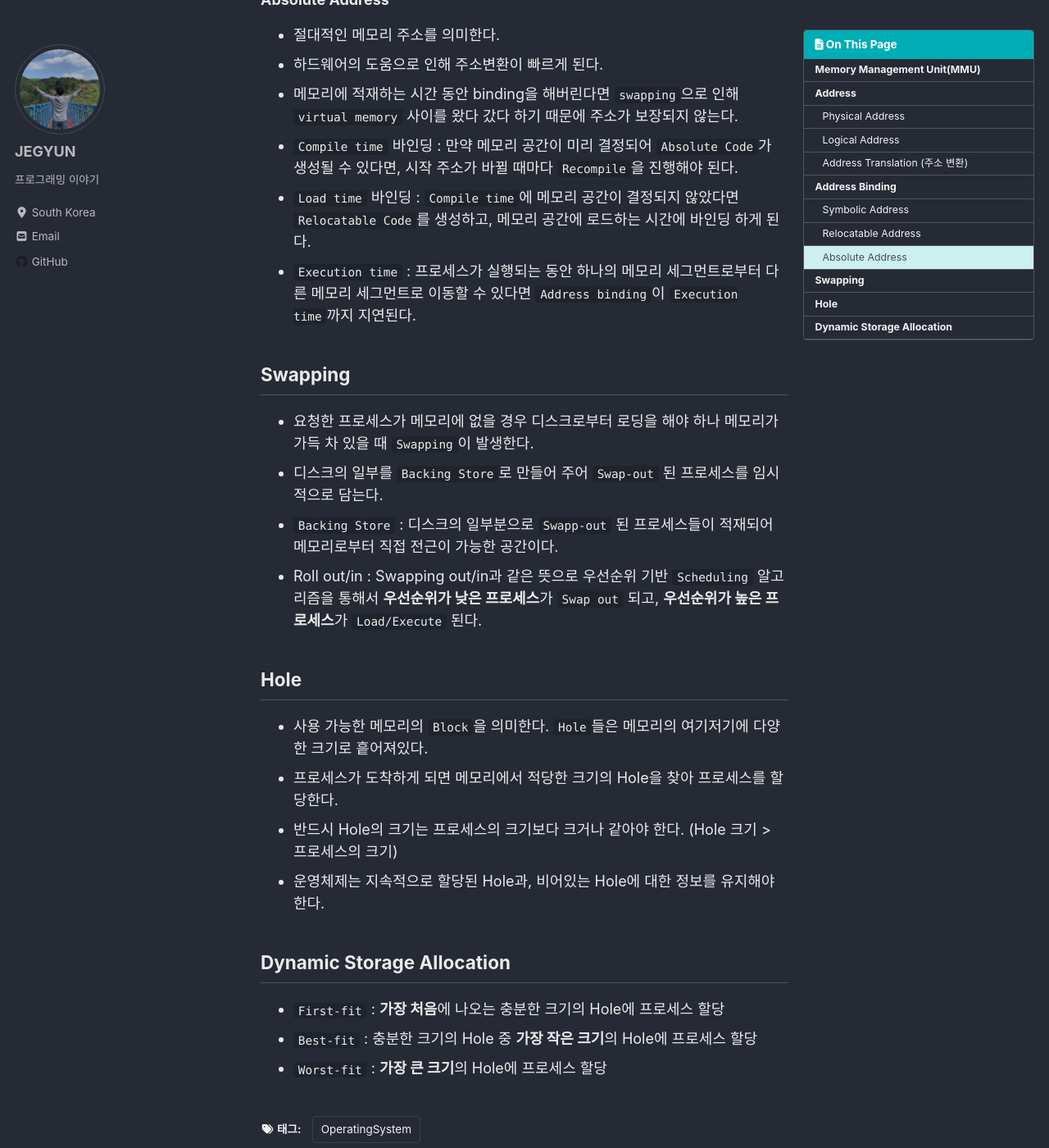
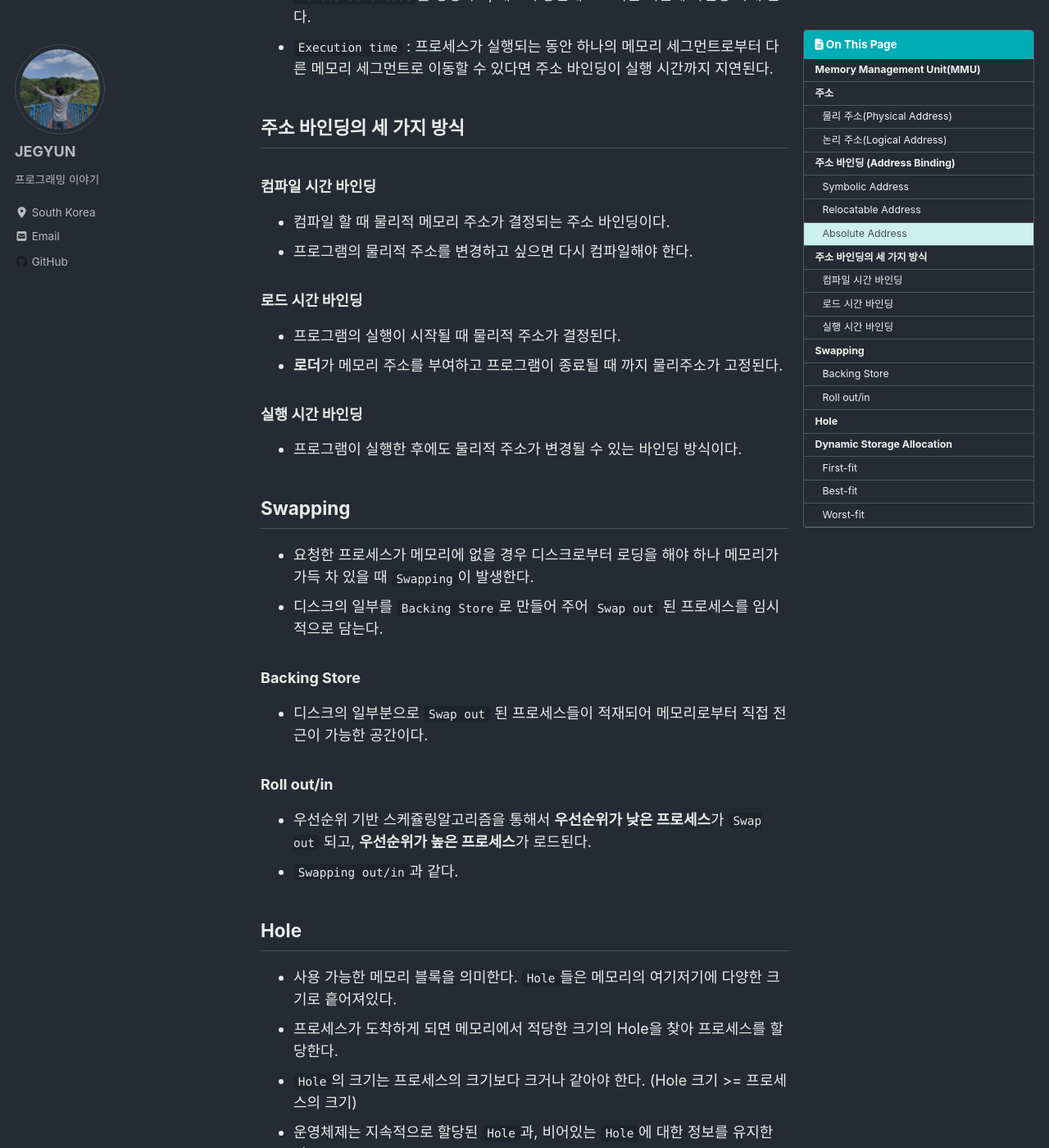
Before and after one commit to tdm1223/tdm1223.github.io, a Jekyll site: the page built from _posts/OperatingSystem/2021-02-27-OS9.md, in a window 1280 px wide and 1400 px high, scrolled down 1824 px. Shown: the whole window at 82% size. Built offline with Jekyll 4.4.1, drawn with Linux system fonts in a browser that asks for light colours; cached includes are drawn as plain includes; nearby versions of some CDN libraries; comment, search, counter and statistics services are not loaded; some of the changed text lies outside the part shown.

Commit message:
Update OS7, OS8, OS9

````diff
--- a/_posts/OperatingSystem/2021-02-19-OS8.md
+++ b/_posts/OperatingSystem/2021-02-19-OS8.md
@@ -21,7 +21,8 @@ toc: true
 
 ## CPU 스케줄링
 - 실행 준비가 된 메모리의 프로세스 중에서 선택하고 그중 하나에게 `CPU`를 할당한다.
-- `CPU` 스케줄링 결정은 프로세스가 다음과 같은 상황일 때 발생할 수 있다.
+
+### CPU 스케줄링이 발생할 수 있는 상황
 1. 실행 상태(running)에서 준비 상태(ready)로 전환 (인터럽트 발생)
 2. 대기 상태(waiting)에서 준비 상태(ready)로 전환 (입출력 완료)
 3. 신규 상태(new)에서 실행 상태(running)로 변할 경우
@@ -31,46 +32,44 @@ toc: true
 ## 선점형과 비선점형 스케줄링
 ### 선점형 스케줄링
 - 우선순위가 더 높은 프로세스가 도착할 때 실행 중인 프로세스는 실행을 멈추고 `CPU` 사용을 넘겨준다.
-- 선점 스케줄링은 공유 자료를 접근하는 경우 비용을 유발한다.
-- 대부분의 운영체제들은 문맥 교환을 실행하기 전에 시스템 호출의 완료 혹은 입출력 봉쇄를 기다림으로 문제를 해결한다.
+- **공유 자료를 접근하는 경우 비용을 유발**한다.
+- 대부분의 운영체제들은 문맥 교환을 실행하기 전에 시스템 호출의 완료 혹은 입출력 봉쇄를 기다리는 것으로 문제를 해결한다.
 
 ### 비선점형 스케줄링
-- 비선점 스케줄링에서는 `CPU`가 할당되면, 프로세스가 종료하거나 대기 상태로 전환해 `CPU`를 방출할 때까지 `CPU`를 점유한다.
+- `CPU`가 할당되면, 프로세스가 종료하거나 대기 상태로 전환해 `CPU`를 방출할 때까지 `CPU`를 점유한다.
 
 ## 완벽한 CPU 스케줄러의 목표
 ### 스케줄링 기준
-1. CPU 사용률(CPU utilization) : 가능한 한 CPU를 바쁘게 유지한다.
-2. 처리량(throughput) : 시간 단위 당 실행을 완료 한 프로세스 수
-3. 처리 시간(turnaround time) : 특정 프로세스를 실행하는 데 걸리는 시간
-4. 대기 시간(waiting time) : 프로세스가 준비 대기 열에서 대기 한 시간
-5. 응답 시간(response time) : 요청이 제출된 후 첫 번째 응답이 생성되고 출력되지 않을 때까지 소요되는 시간
+1. CPU 사용률 : 가능한 한 CPU를 바쁘게 유지
+2. 처리량     : 시간 단위 당 실행을 완료 한 프로세스 수
+3. 처리 시간  : 특정 프로세스를 실행하는 데 걸리는 시간
+4. 대기 시간  : 프로세스가 준비 대기 열에서 대기 한 시간
+5. 응답 시간  : 요청이 제출된 후 첫 번째 응답이 생성되고 출력되지 않을 때까지 소요되는 시간
 
-### 최소 응답 시간(min response time) / 소요 시간(turnaround time)
+### 최소 응답 시간 / 소요 시간
 - 응답 시간은 사용자가 보는 시간이다.
 - 키 스트로크에서 편집기까지 (수용 가능한 지연 ~ 50-150 밀리 초) 반복되는 경과 시간
 
 ### 최대 처리량
-- 오버 헤드 최소화 (context switching)
-- 자원 (CPU, 디스크, 캐시 등)의 효율적인 사용
+- 오버 헤드 최소화
+- 자원의 효율적인 사용
 
 ### 공평성
 - 모두가 진행하고 누구도 굶주리지 않는다.
 - 불공평은 시스템을 더 빠르게 만든다.
 
-### 최대 CPU 사용률
-
 ## 스케줄링 방법
-### 1. Priority 스케줄링(우선순위 기법)
+### Priority 스케줄링(우선순위 기법)
 - 우선순위는 각 프로세스와 연관된다.
 - `CPU`는 가장 높은 우선순위를 갖는 프로세스에 할당된다.
 - 기아현상(우선순위가 낮은 프로세스는 절대로 실행될 수 없는 상황)이 발생할 수 있다
   - 해결책 : `Aging`(시간이 갈수록 프로세스의 우선순위가 높아진다.)
 
-### 2. First Come First Served (FCFS 또는 FIFO)
+### First Come First Served (FCFS 또는 FIFO)
 - 가장 간단한 **비선점 기법** 스케줄링 알고리즘이다.
-- 레디 큐(ready queue)에 도착한 순서대로 실행한다.
-- Uni-programming : 완료될 때까지 실행
-- Multi-programming : I/O 블록이 대기열에 있을 때 작업 대기열에 넣는다.
+- 레디 큐에 도착한 순서대로 실행한다.
+- 단일 프로그래밍은 완료될 때까지 실행한다.
+- 멀티 프로그래밍은 I/O 블록이 대기열에 있을 때 작업 대기열에 넣는다.
 - 구현이 간단하다.
 - 대기 시간은 도착 순서에 따라 다르다.
 - 늦게 온 작업에게 불공평하다. (최악의 경우 : 가장 긴 잡이 가장 먼저 도착함)
@@ -81,32 +80,27 @@ P1, P2, P3 순으로 도착 시 대기시간이 P1 = 0, P2 = 24, P3 = 27이고
 P2, P3, P1 순으로 도착 시 대기시간이 P1 = 6, P2 = 0, P3 = 0이고 평균은 3이 된다.
 ```
 
-### 3. Round Robin (RR)
-- 각 프로세스는 CPU 시간의 작은 단위를 가져온다. (**선점 기법**)
+### Round Robin (RR)
+- 프로세스는 CPU 시간의 작은 단위를 가져온다. (**선점 기법**)
 - 이 시간이 경과하면 프로세스가 선점되고 준비 대기열의 끝에 추가된다.
 - 대기열에 n개의 프로세스가 있고 `time slice`가 `q`인 경우 각 프로세스는 최대 `q`시간 단위의 덩어리로 `CPU` 시간의 `1/n`을 한 번에 가져온다.
 - 어떤 프로세스도 `(n-1) q` 시간 단위를 기다리지 않게 된다.
-- 일반적으로 SJF보다 평균 처리 횟수가 높지만 응답성이 우수하다.
-- 타임 슬라이스 시간에 따른 성능
-  1. 너무 높게 설정 한다면?
-    - `FIFO` 방식과 같다.
-  2. 너무 낮게 설정 한다면?
-    - `Thread` 간에 `Context switching` 하는 데 모든 시간을 소비하게 된다.
-
-- `Context switching`이 너무 자주 일어나지 않고 모든 생산성을 잃지 않는 한 `Context switching`은 일반적으로 무시할 수 있다.
+- `SJF` 방법 보다 평균 처리 횟수가 높지만 응답성이 우수하다.
+- `time slice`를 너무 높게 설정한다면 FIFO 방식과 같다.
+- `time slice`를 너무 낮게 설정한다면 스레드 간에 문맥교환 하는데 모든 시간을 소비하게 된다.
+- 문맥 교환이 너무 자주 일어나지 않고 모든 생산성을 잃지 않는 한 일반적으로 무시할 수 있다.
 
 time slice = 20이고 P1 = 53, P2 = 17, P3 = 68, P4 = 24일 때
 
 ![os8-1](/img/os8-1.jpg)
 
-### 4. Shortest-Job-First(SJR) 스케줄링
+### Shortest-Job-First(SJR) 스케줄링
 - **선점 기법**을 활용한 **최단 완료 시간 알고리즘**이다.
 - 각 프로세스와 다음 `CPU bursts`의 길이를 연관시킨다. 이 길이를 사용하여 최단 시간으로 프로세스를 예약한다.
-- 두 가지 경우 존재
-1. 비선점 : 일단 CPU가 프로세스에 주어지면 `CPU bursts`를 완료할 때까지 선점할 수 없다.
-2. 선점 : 새 프로세스가 현재 실행 중인 프로세스의 남은 시간보다 작은 `CPU bursts`로 도착하면 선점한다.
+- 비선점일땐 CPU가 프로세스에 주어지면 `CPU bursts`를 완료할 때까지 선점할 수 없다.
+- 선점일땐 새 프로세스가 현재 실행 중인 프로세스의 남은 시간보다 작은 `CPU bursts`로 도착하면 선점한다.
 
-### 5. Shortest-Remaining-Time-First (SRTF)
+### Shortest-Remaining-Time-First (SRTF)
 - 최적이다.
 - 주어진 프로세스 집합에 대해 최소 평균 대기시간을 제공한다.
 - 미래를 예측하기 힘들다.
@@ -147,6 +141,9 @@ P3 우선순위 : (4+9)/9 = 1.4
 5. 프로세스가 서비스를 필요로 할 때 프로세스가 입력할 큐를 결정하는 데 사용되는 함수
 
 - Multilevel Feedback Queue의 예
-  - Q1. RR (time quantum = 8)
-  - Q2. RR (time quantum = 16)
-  - Q3. FCFS
+
+```
+Q1. RR (time quantum = 8)
+Q2. RR (time quantum = 16)
+Q3. FCFS
+```
--- a/_posts/OperatingSystem/2021-02-27-OS9.md
+++ b/_posts/OperatingSystem/2021-02-27-OS9.md
@@ -13,31 +13,24 @@ toc: true
 ---
 
 ## Memory Management Unit(MMU)
-- CPU가 메모리에 접근하는 것을 관리하는 하드웨어 장치이다.
+- `CPU`가 메모리에 접근하는 것을 관리하는 하드웨어 장치이다.
 - **가상 메모리 주소**를 **실제 메모리 주소**로 변환한다.(`Virtual address`와 `Physical Address`를 매핑)
 - 메모리 보호, 캐시 관리등의 역할을 담당한다.
 - `TLB`와 `Register`들로 구성되어 있다.(범용 레지스터 x, 메모리 관리를 위함)
 - `MMU`(Relocation Register)의 도움으로 `Memory`에 접근하지 않고도 빠르게 프로세스의 시작 주소를 알 수 있다.
 
-## Address
-### Physical Address
-- `Physical Address`는 실제 메모리에 존재하는 주소를 말한다.
-- 프로세스는 `Physical Address` 공간에 바인딩되어 있으며, 메모리 관리의 핵심적인 개념이다.
+## 주소
+### 물리 주소(Physical Address)
+- 물리 주소는 실제 메모리에 존재하는 주소를 말한다.
+- 프로세스는 물리 주소 공간에 바인딩되어 있으며, 메모리 관리의 핵심적인 개념이다.
 
-### Logical Address
+### 논리 주소(Logical Address)
 - `CPU`에 의해 생성되며, `virtual address`라고도 불린다.
 
-### Address Translation (주소 변환)
-- `Virtual Address`를 `Physical Address`로 변환하는 기법.
-- 프로세스의 주소 공간은 `Physical memory`의 크기보다 커질 수 있다.
-- 데이터와 명령어들의 주소 바인딩은 아래 3가지 상황에서 발생할 수 있다.
-  1. 컴파일 시간(Compile)
-  2. 로드 시간(Load)
-  3. 실행 시간(Execute)
-
-## Address Binding
+## 주소 바인딩 (Address Binding)
+- 소스 코드에서 변수나 함수 등을 메모리의 절대 주소로 변환하는 작업이다.
+- 프로세스의 주소 공간은 물리 주소의 크기보다 커질 수 있다.
 - 프로그램은 디스크내에 `Binary Executable Format`으로 저장되어 있다.
-- 소스 코드에서 변수나 함수 등을 메모리의 절대 주소로 변환하는 과정을 `Address Binding`이라고 한다.
 - `Symbolic Address` -> `Relocatable Address` -> `Absolute Address` 세 단계를 거친다.
 
 ### Symbolic Address
@@ -52,24 +45,46 @@ toc: true
 ### Absolute Address
 - 절대적인 메모리 주소를 의미한다.
 - 하드웨어의 도움으로 인해 주소변환이 빠르게 된다.
-- 메모리에 적재하는 시간 동안 binding을 해버린다면 `swapping`으로 인해 `virtual memory` 사이를 왔다 갔다 하기 때문에 주소가 보장되지 않는다.
+- 메모리에 적재하는 시간 동안 바인딩 해버리면 `swapping`으로 인해 `virtual memory` 사이를 왔다 갔다 하기 때문에 주소가 보장되지 않는다.
 - `Compile time` 바인딩 : 만약 메모리 공간이 미리 결정되어 `Absolute Code`가 생성될 수 있다면, 시작 주소가 바뀔 때마다 `Recompile`을 진행해야 된다.
 - `Load time` 바인딩 : `Compile time`에 메모리 공간이 결정되지 않았다면 `Relocatable Code`를 생성하고, 메모리 공간에 로드하는 시간에 바인딩 하게 된다.
-- `Execution time` : 프로세스가 실행되는 동안 하나의 메모리 세그먼트로부터 다른 메모리 세그먼트로 이동할 수 있다면 `Address binding`이 `Execution time`까지 지연된다.
+- `Execution time` : 프로세스가 실행되는 동안 하나의 메모리 세그먼트로부터 다른 메모리 세그먼트로 이동할 수 있다면 주소 바인딩이 실행 시간까지 지연된다.
+
+## 주소 바인딩의 세 가지 방식
+### 컴파일 시간 바인딩
+- 컴파일 할 때 물리적 메모리 주소가 결정되는 주소 바인딩이다.
+- 프로그램의 물리적 주소를 변경하고 싶으면 다시 컴파일해야 한다.
+
+### 로드 시간 바인딩
+- 프로그램의 실행이 시작될 때 물리적 주소가 결정된다.
+- **로더**가 메모리 주소를 부여하고 프로그램이 종료될 때 까지 물리주소가 고정된다.
+
+### 실행 시간 바인딩
+- 프로그램이 실행한 후에도 물리적 주소가 변경될 수 있는 바인딩 방식이다.
 
 ## Swapping
 - 요청한 프로세스가 메모리에 없을 경우 디스크로부터 로딩을 해야 하나 메모리가 가득 차 있을 때 `Swapping`이 발생한다.
-- 디스크의 일부를 `Backing Store`로 만들어 주어 `Swap-out` 된 프로세스를 임시적으로 담는다.
-- `Backing Store` : 디스크의 일부분으로 `Swapp-out` 된 프로세스들이 적재되어 메모리로부터 직접 전근이 가능한 공간이다.
-- Roll out/in : Swapping out/in과 같은 뜻으로 우선순위 기반 `Scheduling` 알고리즘을 통해서 **우선순위가 낮은 프로세스**가 `Swap out` 되고, **우선순위가 높은 프로세스**가 `Load/Execute` 된다.
+- 디스크의 일부를 `Backing Store`로 만들어 주어 `Swap out` 된 프로세스를 임시적으로 담는다.
+
+### Backing Store
+- 디스크의 일부분으로 `Swap out` 된 프로세스들이 적재되어 메모리로부터 직접 전근이 가능한 공간이다.
+
+### Roll out/in
+- 우선순위 기반 스케쥴링알고리즘을 통해서 **우선순위가 낮은 프로세스**가 `Swap out` 되고, **우선순위가 높은 프로세스**가 로드된다.
+- `Swapping out/in`과 같다.
 
 ## Hole
-- 사용 가능한 메모리의 `Block`을 의미한다. `Hole`들은 메모리의 여기저기에 다양한 크기로 흩어져있다.
+- 사용 가능한 메모리 블록을 의미한다. `Hole`들은 메모리의 여기저기에 다양한 크기로 흩어져있다.
 - 프로세스가 도착하게 되면 메모리에서 적당한 크기의 Hole을 찾아 프로세스를 할당한다.
-- 반드시 Hole의 크기는 프로세스의 크기보다 크거나 같아야 한다. (Hole 크기 > 프로세스의 크기)
-- 운영체제는 지속적으로 할당된 Hole과, 비어있는 Hole에 대한 정보를 유지해야 한다.
+- `Hole`의 크기는 프로세스의 크기보다 크거나 같아야 한다. (Hole 크기 >= 프로세스의 크기)
+- 운영체제는 지속적으로 할당된 `Hole`과, 비어있는 `Hole`에 대한 정보를 유지한다.
 
 ## Dynamic Storage Allocation
-- `First-fit` : **가장 처음**에 나오는 충분한 크기의 Hole에 프로세스 할당
-- `Best-fit` : 충분한 크기의 Hole 중 **가장 작은 크기**의 Hole에 프로세스 할당
-- `Worst-fit` : **가장 큰 크기**의 Hole에 프로세스 할당
+### First-fit
+- **가장 처음**에 나오는 충분한 크기의 `Hole`에 프로세스 할당
+
+### Best-fit
+- 충분한 크기의 `Hole` 중 **가장 작은 크기**의 `Hole`에 프로세스 할당
+
+### Worst-fit
+- **가장 큰 크기**의 `Hole`에 프로세스 할당
````
Also changed, not shown: other parts of _posts/OperatingSystem/2021-02-19-OS8.md (+3 -3 lines), _posts/OperatingSystem/2021-02-10-OS7.md (+18 -18 lines).
